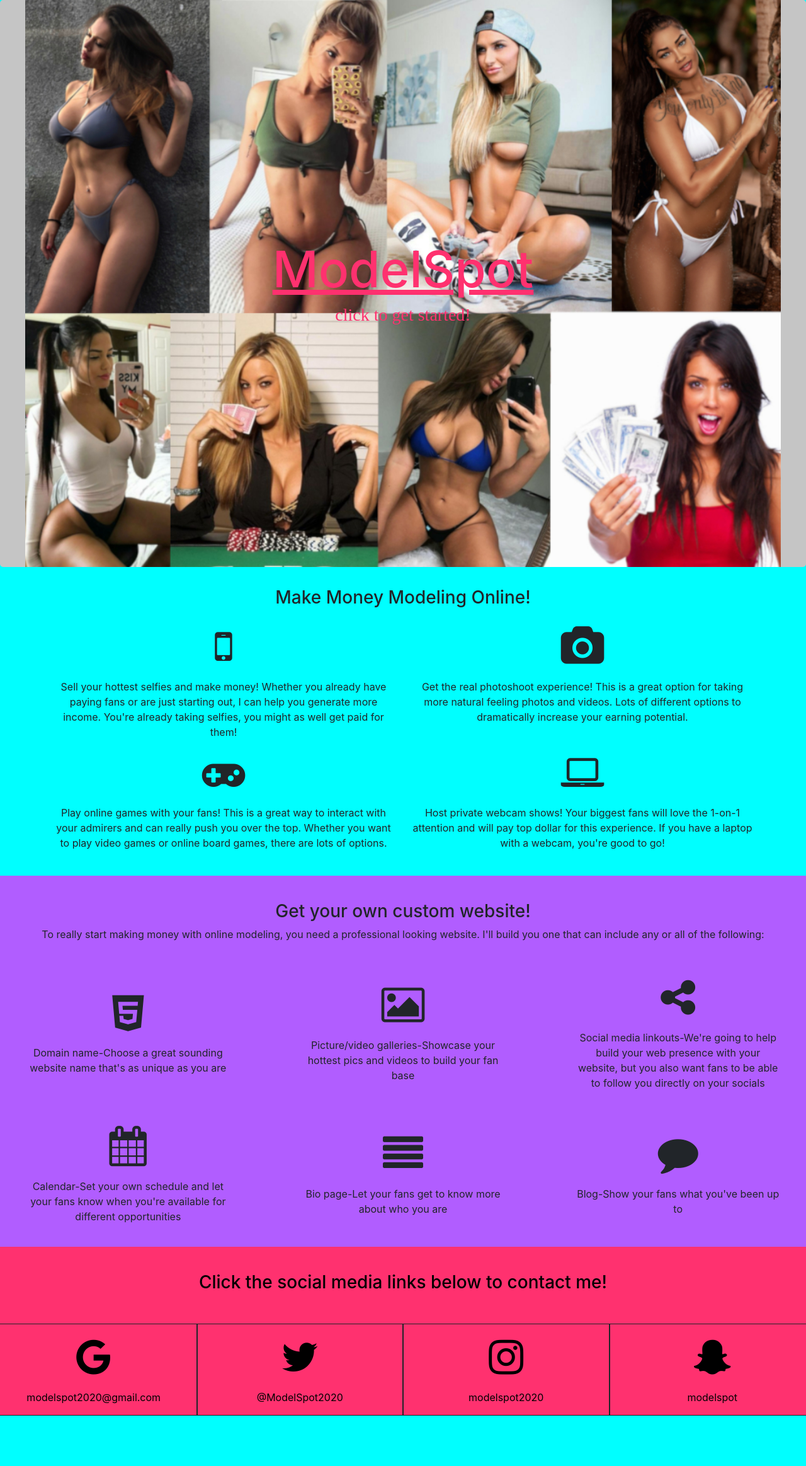
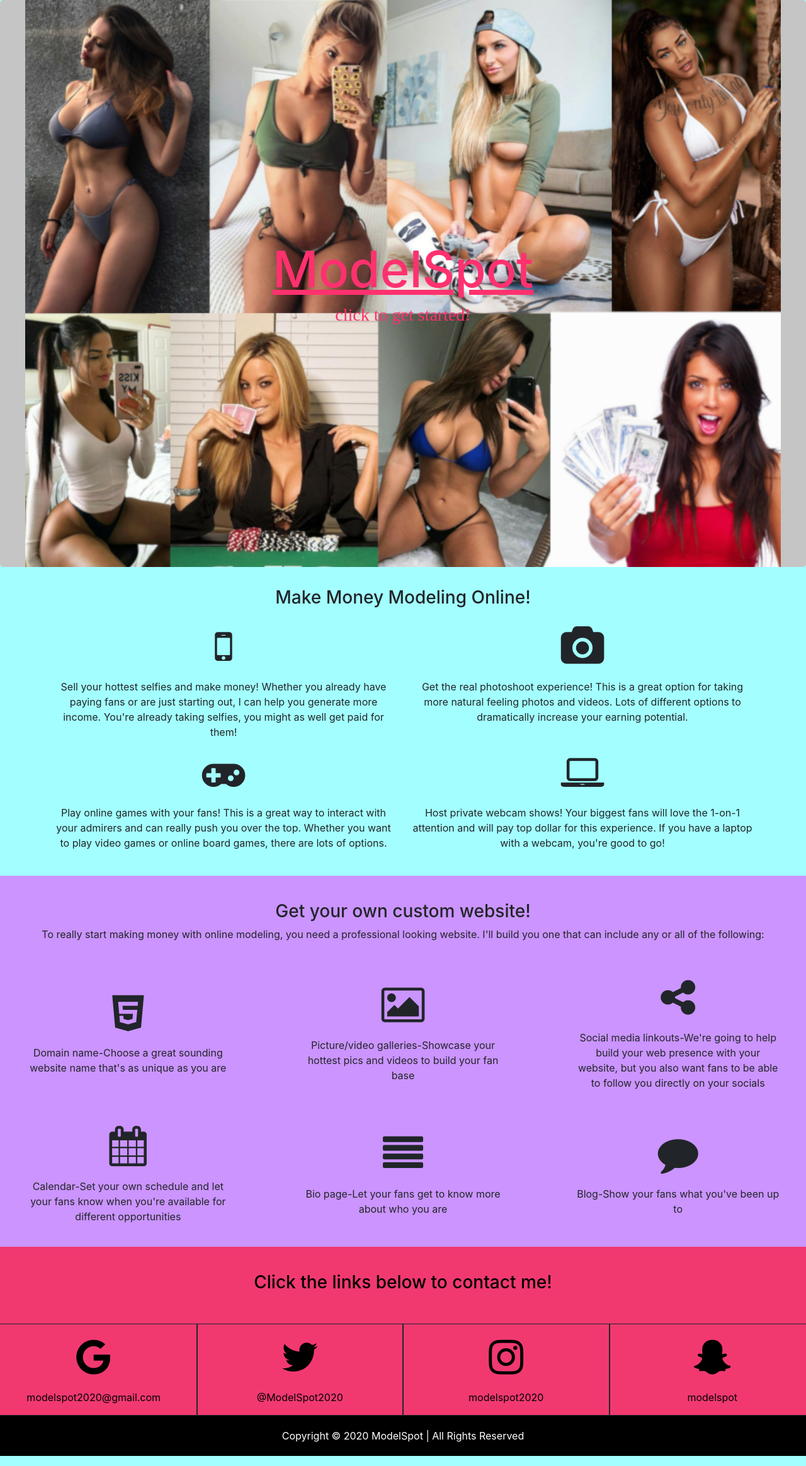
Before and after one commit to socialboss/socialboss.github.io, a Jekyll site: the page built from index.html, in a window 1280 px wide. Shown: the whole page at 63% size. Built offline with Jekyll 4.4.1, drawn with Linux system fonts in a browser that asks for light colours; before the commit the page ends 2247 px from its top, so only the background shows below that.

Commit message:
added footer

```diff
--- a/assets/css/styles.css
+++ b/assets/css/styles.css
@@ -10,7 +10,7 @@ img {
 
 body {
   width: 100%;
-  background-color: cyan;
+  background-color: rgb(163, 255, 255);
   overflow-x: hidden;
 }
 
@@ -47,11 +47,11 @@ body {
 }
 
 .first-section {
-  background-color: cyan;
+  background-color: rgb(163, 255, 255);
 }
 
 .website-section {
-  background-color: rgb(177, 93, 255);
+  background-color: rgb(203, 148, 255);
   padding-top: 40px;
 }
 
@@ -80,7 +80,7 @@ body {
 
 .contact-section {
   text-align: center;
-  background-color: rgb(255, 49, 111);
+  background-color: rgb(241, 57, 112);
   padding-top: 40px;
 }
 
@@ -120,3 +120,13 @@ body {
 .container i {
   margin: 20px;
 }
+
+.footer {
+  background-color: black;
+  text-align: center;
+}
+
+.footer p {
+  color: white;
+  padding: 20px;
+}
--- a/index.html
+++ b/index.html
@@ -75,7 +75,7 @@ title: home
     </div>
 </div>
 <div class="contact-section">
-    <h3 class="contact-section-text"><a id="get-started">Click the social media links below to contact me!</a></h3>
+    <h3 class="contact-section-text"><a id="get-started">Click the links below to contact me!</a></h3>
   <div class="row">
     <div class="col-md">
       <a href="https://www.google.com" target="_blank">
@@ -103,6 +103,9 @@ title: home
     </div>
   </div>
 </div>
+<div class="footer">
+  <p>Copyright &copy 2020 ModelSpot | All Rights Reserved</p>
+</div>
 
 
 
```
